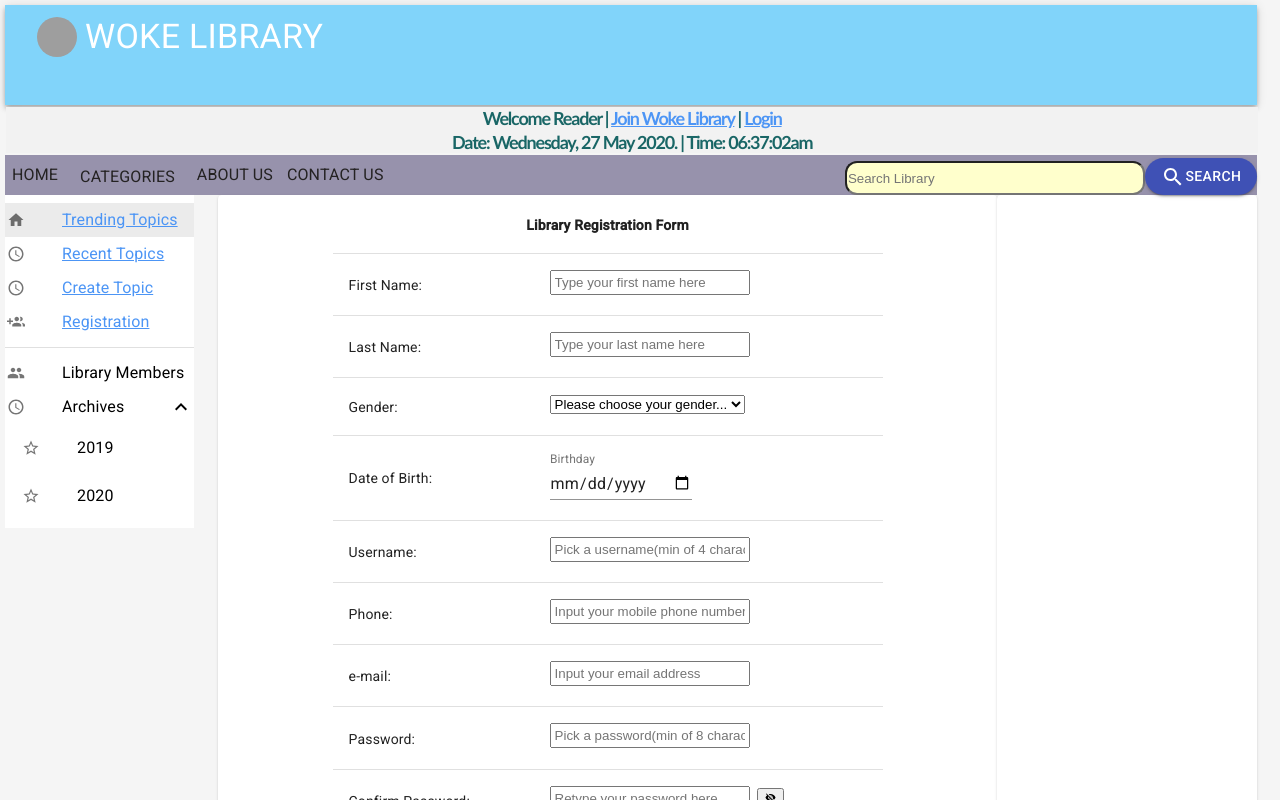
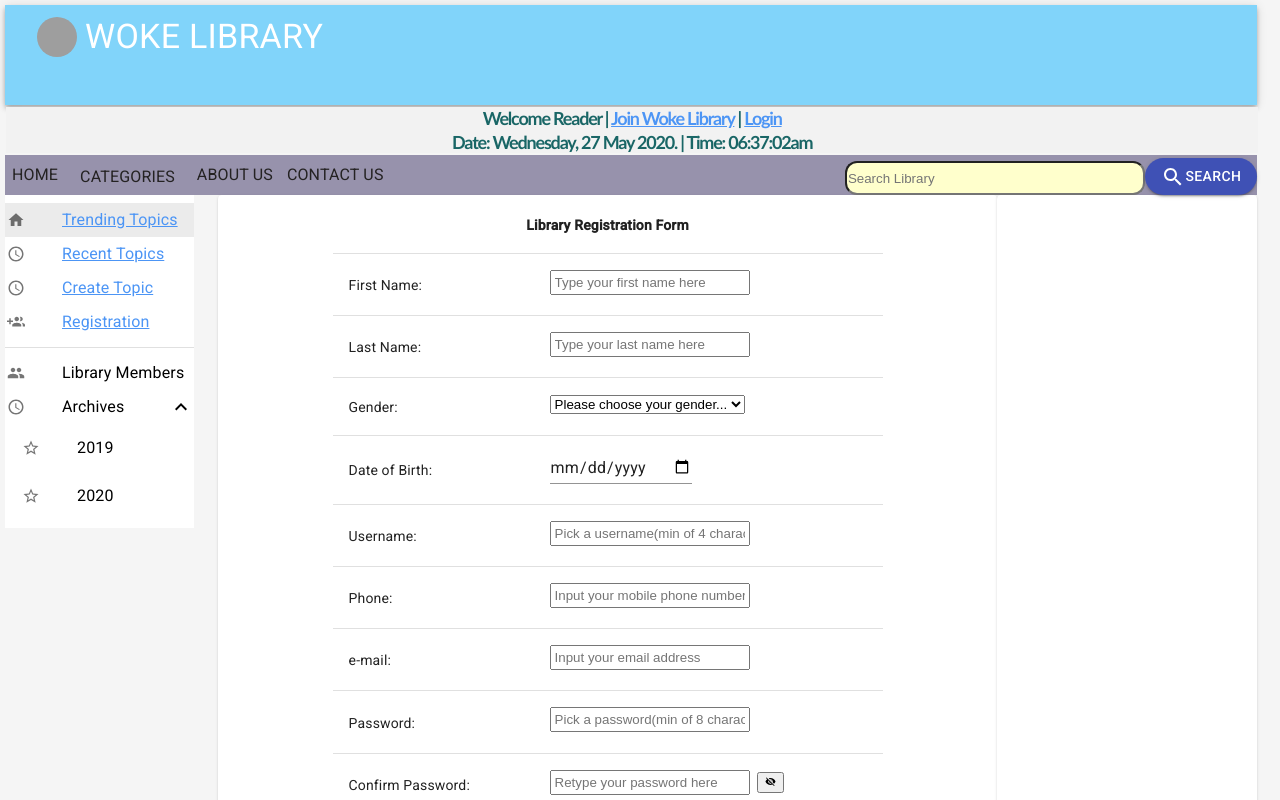
Before and after one commit to engrcollins/woke_lib_client, a React (Create React App) app: page /join-library in a window 1280 px wide. Shown: the top 800 px of the page. Built offline with nearby package versions, Linux system fonts and the light colour scheme; grey boxes are pictures that could not be loaded.

Commit message:
fix registration issue

```diff
--- a/src/SideNav.js
+++ b/src/SideNav.js
@@ -70,7 +70,7 @@ const Side = () => {
           <ListItemIcon>
             <AccessTimeIcon style={{fontSize:"20px", padding:"1px"}} />
           </ListItemIcon>
-          <Link to={"/customers"}>
+          <Link to={"/"}>
             <ListItemText primary="Recent Topics" />
           </Link>
         </ListItem>
--- a/src/components/Register.js
+++ b/src/components/Register.js
@@ -240,14 +240,14 @@ const Registration= () => {
                           <TableCell align="left"><label className="labelling" htmlFor="birthDate">Date of Birth: </label></TableCell>
                           <TableCell align="left"><TextField
                               id="birthDate"
-                              label="Birthday"
+
                               type="date"
                               defaultValue="2000-01-24"
                               value={library_user.birthDate}
                               onChange={handleInputChange}
                               name="birthDate"
                               InputLabelProps={{
-                              shrink: true,
+                              shrink: false,
                               }}
                           />
                             <Typography variant="caption" display="block" className={classes.warnings} gutterBottom>
```
Also changed, not shown: 17 other files (tests, documents, lock files or other folders).
